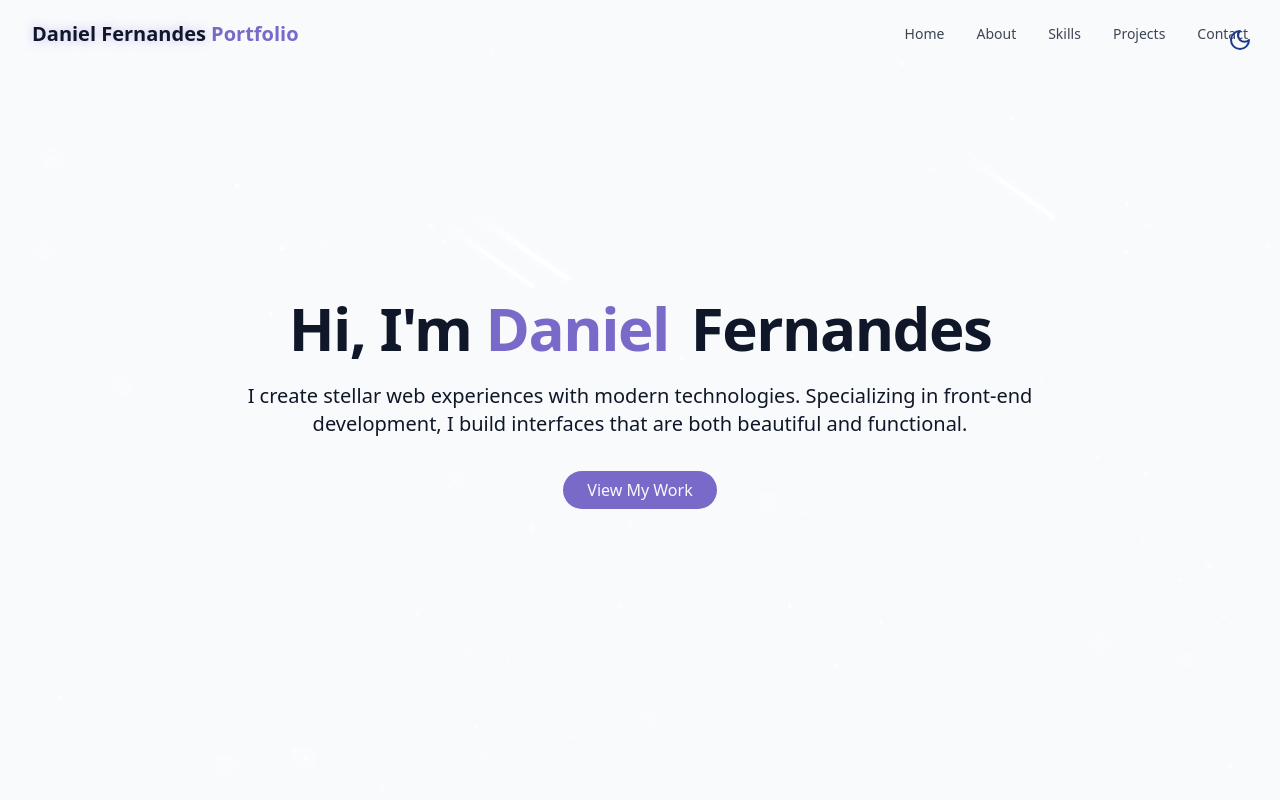
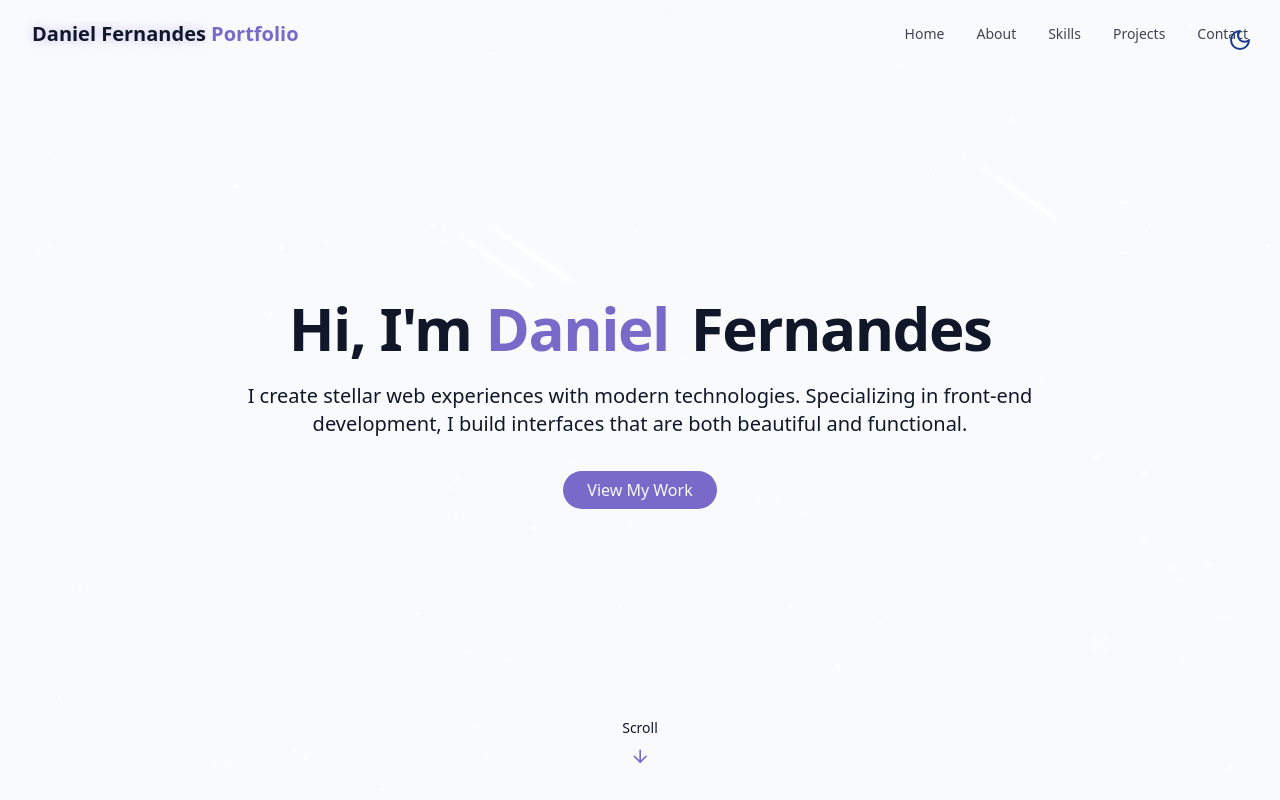
Before and after one commit to bdancost/beautiful_portfolio, a React (Vite) app: page / in a window 1280 px wide. Built offline with nearby package versions, Linux system fonts and the light colour scheme.

Commit message:
Configurando Component HeroSection

```diff
--- a/src/components/HeroSection.jsx
+++ b/src/components/HeroSection.jsx
@@ -1,3 +1,4 @@
+import { ArrowDown } from "lucide-react";
 const HeroSection = () => {
   return (
     <section
@@ -29,6 +30,11 @@
           </div>
         </div>
       </div>
+
+      <div className="absolute bottom-8 left-1/2 transform -translate-x-1/2 flex flex-col items-center animate-bounce">
+        <span className="text-sm text-muted-foreground mb-2">Scroll</span>
+        <ArrowDown className="h-5 w-5 text-primary" />
+      </div>
     </section>
   );
 };
```
